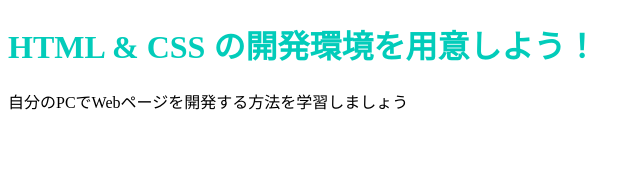
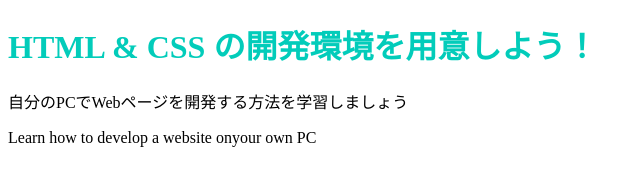
Before and after one commit to ChocolateChihoko/ChocolateChihoko, a plain HTML site: page index.html in a window 1280 px wide. Shown: the whole page, without its empty margins (0-640 px from the left). Drawn offline with Linux system fonts and the light colour scheme.

Commit message:
Update index.html

```diff
--- a/index.html
+++ b/index.html
@@ -8,6 +8,9 @@
   <body>
     <h1 class="title">HTML & CSS の開発環境を用意しよう！</h1>
     <p>自分のPCでWebページを開発する方法を学習しましょう</p>
+    <p>
+      Learn how to develop a website onyour own PC
+    </p>
 
   </body>
 </html>
```
